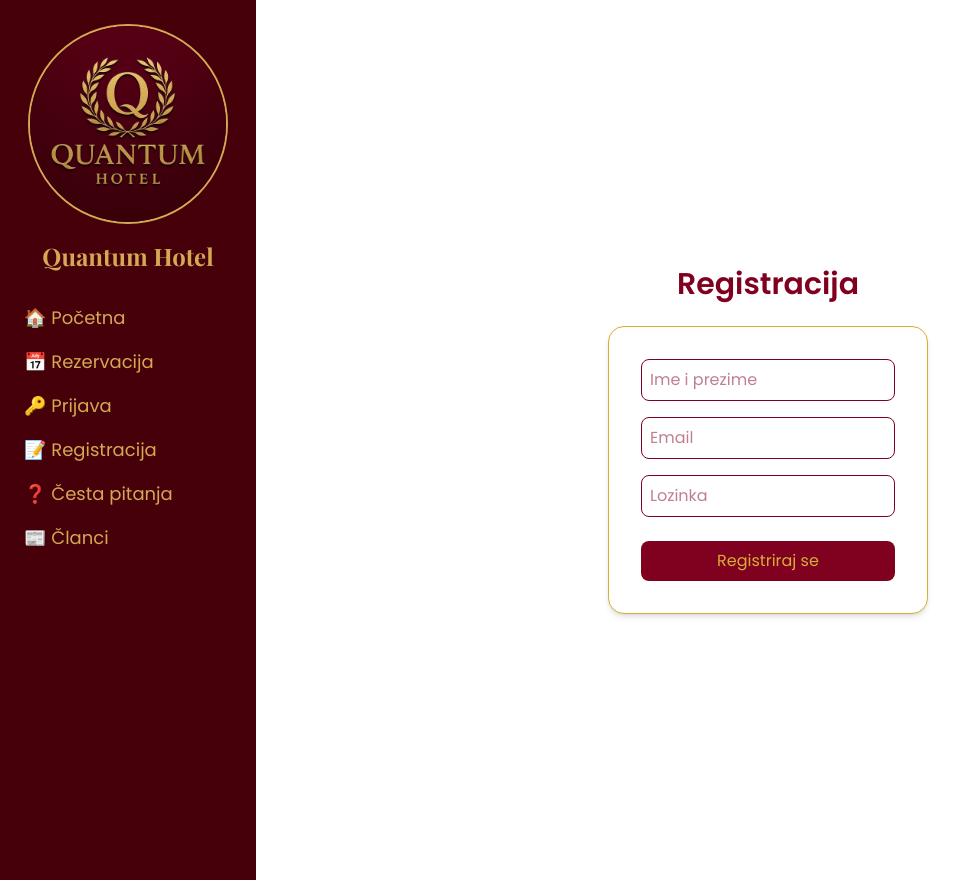
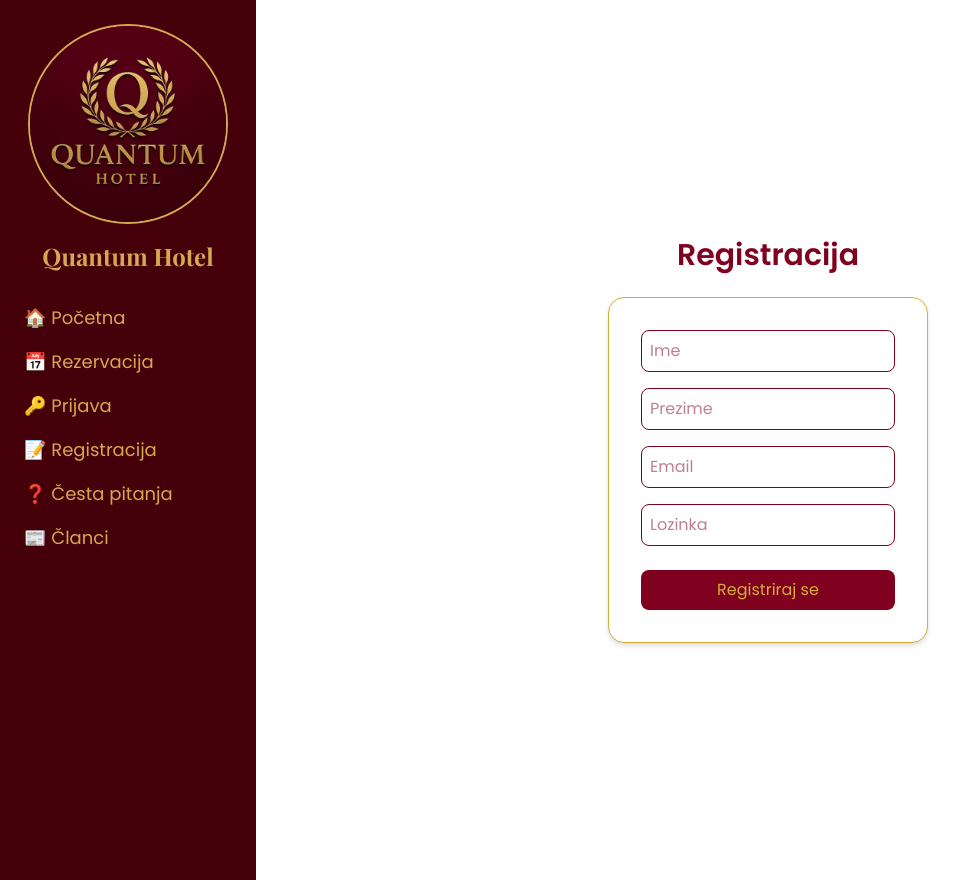
Before and after one commit to FranBistrovic/QuantumHotel, a Next.js app in the folder frontend/: page /register in a window 1280 px wide. Shown: the whole page, without its empty margins (0-966 px from the left). Built offline with nearby package versions, Linux system fonts and the light colour scheme; no server answers; a web font is replaced by a local one.

Commit message:
Refactor registration form to include first and last name

```diff
--- a/frontend/app/register/page.tsx
+++ b/frontend/app/register/page.tsx
@@ -2,7 +2,8 @@
 import { useState } from "react";
 
 export default function RegisterPage() {
-  const [name, setName] = useState("");
+  const [firstName, setFirstName] = useState("");
+  const [lastName, setLastName] = useState("");
   const [email, setEmail] = useState("");
   const [password, setPassword] = useState("");
   const [message, setMessage] = useState("");
@@ -11,17 +12,26 @@ export default function RegisterPage() {
   e.preventDefault();
 
   try {
-      const response = await fetch("http://localhost:8080/api/register", {
+    const response = await fetch("http://localhost:8080/api/auth/register", {
       method: "POST",
       headers: { "Content-Type": "application/json" },
-        body: JSON.stringify({ name, email, password }),
+      credentials: "include",
+      body: JSON.stringify({ firstName, lastName, email, password }),
     });
 
     if (response.ok) {
       setMessage("✅ Uspješna registracija!");
+      setTimeout(() => {
+        window.location.href = "/login";
+      }, 800);
     } else {
-        const error = await response.text();
-        setMessage("❌ Greška: " + error);
+      const text = await response.text();
+      try {
+        const json = JSON.parse(text);
+        setMessage("❌ Greška: " + (json.error || json.message || "Nepoznata greška."));
+      } catch {
+        setMessage("❌ Greška: " + text);
+      }
     }
   } catch (err) {
     setMessage("⚠️ Server nije dostupan.");
@@ -37,9 +47,17 @@ export default function RegisterPage() {
       >
         <input
           type="text"
-          placeholder="Ime i prezime"
-          value={name}
-          onChange={(e) => setName(e.target.value)}
+          placeholder="Ime"
+          value={firstName}
+          onChange={(e) => setFirstName(e.target.value)}
+          className="w-full p-2 mb-4 border rounded-lg"
+          required
+        />
+        <input
+          type="text"
+          placeholder="Prezime"
+          value={lastName}
+          onChange={(e) => setLastName(e.target.value)}
           className="w-full p-2 mb-4 border rounded-lg"
           required
         />
```
Lines whose indentation alone changed are shown as unchanged.
